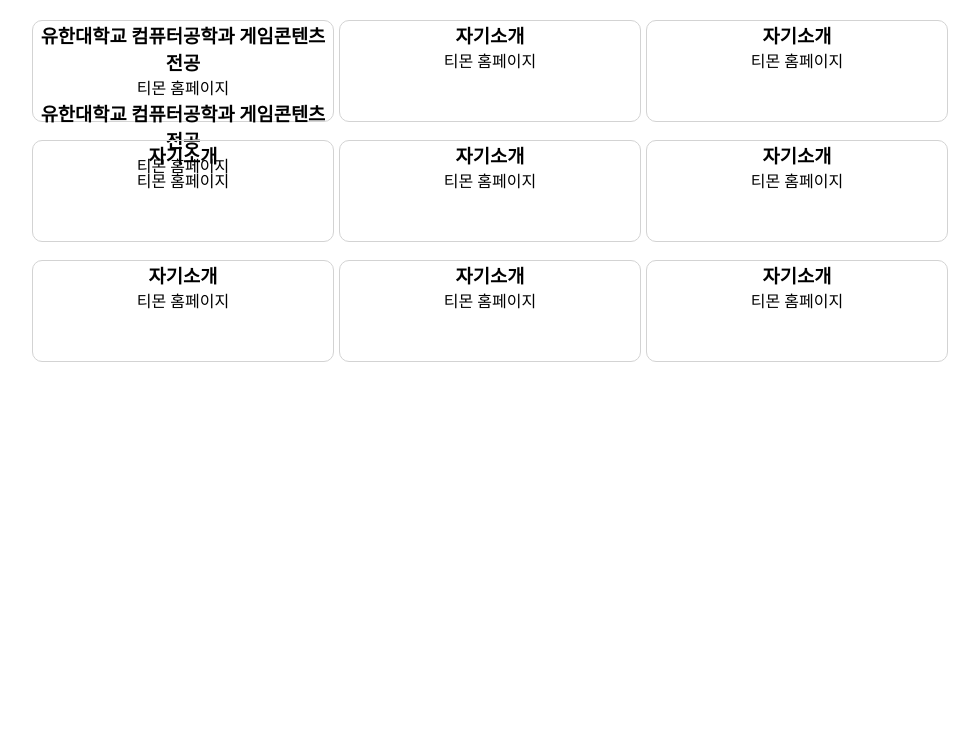
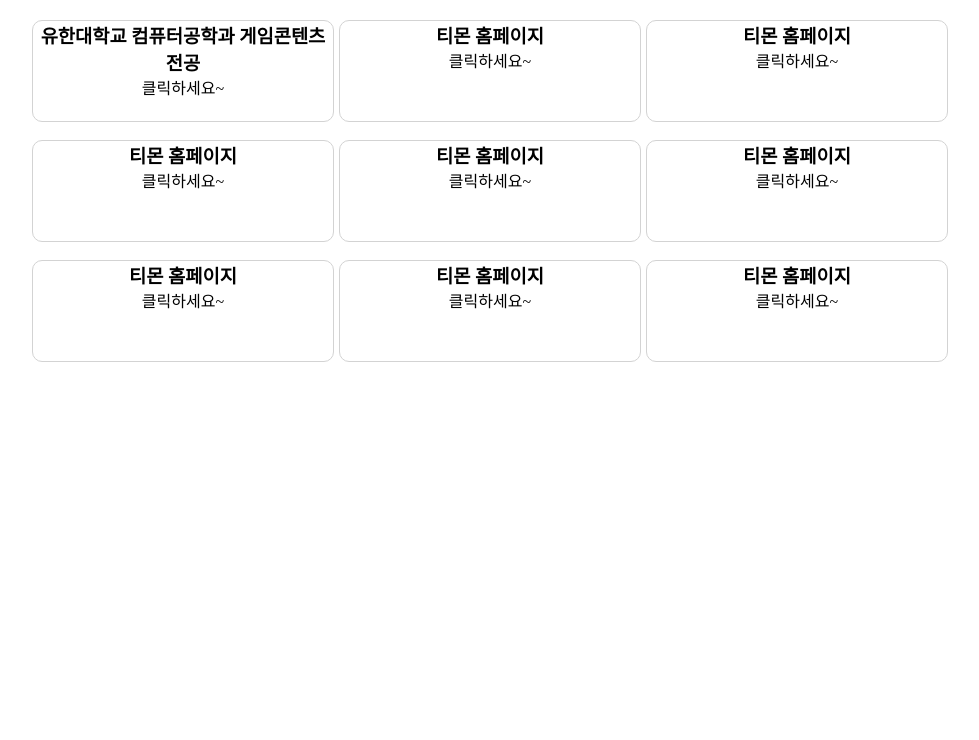
Before and after one commit to AshDeft/htmlSource, a plain HTML site: page index.html in a window 1280 px wide. Shown: the part 60-800 px from the top of the page, without its empty margins (153-1132 px from the left). Drawn offline with Linux system fonts and the light colour scheme.

Commit message:
Update index.html

```diff
--- a/index.html
+++ b/index.html
@@ -1,13 +1,13 @@
 <!DOCTYPE html>
-<html lang="en">
+<html lang="ko">
 <head>
     <meta charset="UTF-8">
     <meta name="viewport" content="width=device-width, initial-scale=1.0">
     <title>이지수의 홈페이지</title>
     <style>
         *{
+            padding: 0;
             margin: 0;
-            padding: 0;
         }
         .all{
             width: 1200px;
@@ -41,50 +41,48 @@
 <body>
     <div class="all">
         <header>
-            <h1>이지수의 홈페이지</h1>
+            <h1>이채나의 홈페이지</h1>
         </header>
         <section>
             <div class="div ml">
                 <h3>유한대학교 컴퓨터공학과 게임콘텐츠전공</h3>
-                <a href="">티몬 홈페이지</a>
-                <h3>유한대학교 컴퓨터공학과 게임콘텐츠전공</h3>
-                <a href="">티몬 홈페이지</a>
+                <a href="https://vr.yuhan.ac.kr">클릭하세요~</a>
             </div>
             <div class="div">
-                <h3>자기소개</h3>
-                <a href="#">티몬 홈페이지</a>
+                <h3>티몬 홈페이지</h3>
+                <a href="#">클릭하세요~</a>
             </div>
             <div class="div">
-                <h3>자기소개</h3>
-                <a href="#">티몬 홈페이지</a>
+                <h3>티몬 홈페이지</h3>
+                <a href="#">클릭하세요~</a>
             </div>
         </section>
         <section>
             <div class="div ml">
-                <h3>자기소개</h3>
-                <a href="#">티몬 홈페이지</a>
+                <h3>티몬 홈페이지</h3>
+                <a href="#">클릭하세요~</a>
             </div>
             <div class="div">
-                <h3>자기소개</h3>
-                <a href="#">티몬 홈페이지</a>
+                <h3>티몬 홈페이지</h3>
+                <a href="#">클릭하세요~</a>
             </div>
             <div class="div">
-                <h3>자기소개</h3>
-                <a href="#">티몬 홈페이지</a>
+                <h3>티몬 홈페이지</h3>
+                <a href="#">클릭하세요~</a>
             </div>
         </section>
         <section>
             <div class="div ml">
-                <h3>자기소개</h3>
-                <a href="#">티몬 홈페이지</a>
+                <h3>티몬 홈페이지</h3>
+                <a href="#">클릭하세요~</a>
             </div>
             <div class="div">
-                <h3>자기소개</h3>
-                <a href="#">티몬 홈페이지</a>
+                <h3>티몬 홈페이지</h3>
+                <a href="#">클릭하세요~</a>
             </div>
             <div class="div">
-                <h3>자기소개</h3>
-                <a href="#">티몬 홈페이지</a>
+                <h3>티몬 홈페이지</h3>
+                <a href="#">클릭하세요~</a>
             </div>
         </section>
     </div>
```
